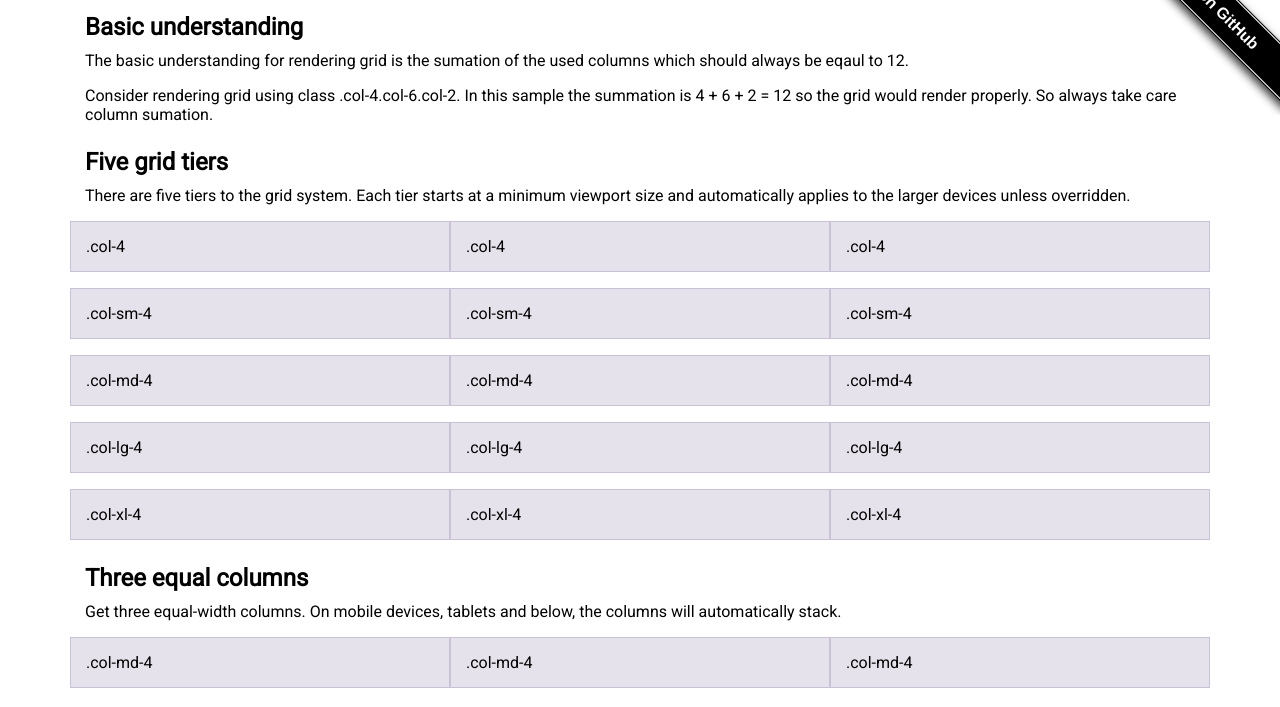
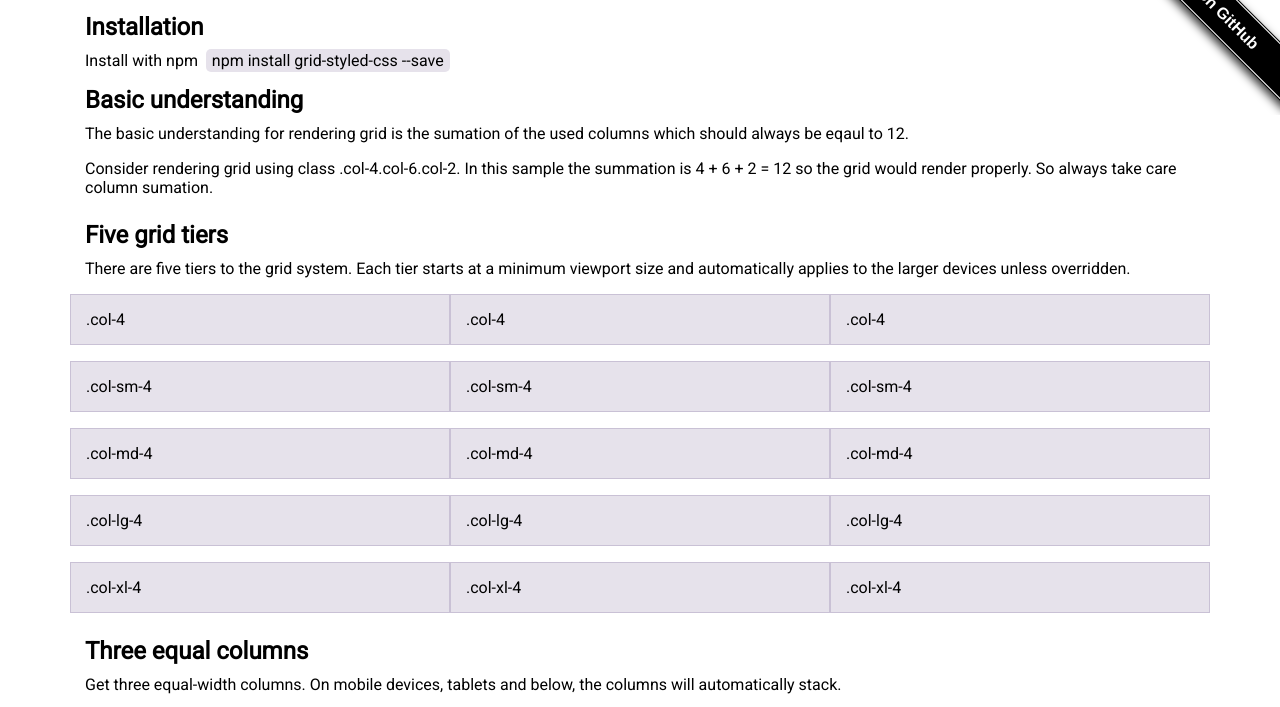
Before and after one commit to nimjetushar/grid-css, a website: page docs/index.html in a window 1280 px wide. Shown: the part 85-792 px from the top of the page. Drawn offline with Linux system fonts and the light colour scheme.

Commit message:
updated doc

```diff
--- a/docs/index.html
+++ b/docs/index.html
@@ -1,9 +1,11 @@
 <!DOCTYPE html>
 <html lang="en">
+
 <head>
   <meta charset="UTF-8" />
   <meta name="viewport" content="width=device-width, initial-scale=1.0" />
-    <meta name="google-site-verification" content="FZISpS-vlFU8GgNAnIezF4XgCfdtbwHy1jfQgB5iHfU" />
+  <meta name="google-site-verification"
+    content="FZISpS-vlFU8GgNAnIezF4XgCfdtbwHy1jfQgB5iHfU" />
   <meta http-equiv="X-UA-Compatible" content="ie=edge" />
   <title>Grid Css</title>
   <link href="https://fonts.googleapis.com/css?family=Roboto" rel="stylesheet" />
@@ -58,10 +60,12 @@
       position: relative;
       transition: 0.5s;
     }
+
     #forkongithub a:hover {
       background: #c11;
       color: #fff;
     }
+
     #forkongithub a::before,
     #forkongithub a::after {
       content: "";
@@ -73,9 +77,16 @@
       height: 1px;
       background: #fff;
     }
+
     #forkongithub a::after {
       bottom: 1px;
       top: auto;
+    }
+
+    .install-cmd {
+      background: rgba(86, 61, 124, 0.15);
+      padding: 2px 6px;
+      border-radius: 5px;
     }
 
     @media screen and (min-width: 800px) {
@@ -89,6 +100,7 @@
         height: 200px;
         z-index: 9999;
       }
+
       #forkongithub a {
         width: 270px;
         position: absolute;
@@ -116,14 +128,21 @@
       Basic grid layouts to get you familiar with using grid system.
     </p>
 
+    <h2>Installation</h2>
+    <p>
+      Install with npm&nbsp;
+      <span class="install-cmd">npm install grid-styled-css --save</span>
+    </p>
+
     <h2>Basic understanding</h2>
     <p>
       The basic understanding for rendering grid is the sumation of the used
       columns which should always be eqaul to 12.
     </p>
     <p>
-        Consider rendering grid using class <code>.col-4</code
-        ><code>.col-6</code><code>.col-2</code>. In this sample the summation is
+      Consider rendering grid using class
+      <code>.col-4</code><code>.col-6</code><code>.col-2</code>. In this sample the
+      summation is
       <code>4 + 6 + 2 = 12</code> so the grid would render properly. So always
       take care column sumation.
     </p>
@@ -196,4 +215,5 @@
     </div>
   </div>
 </body>
+
 </html>
```
Lines whose indentation alone changed are shown as unchanged.
